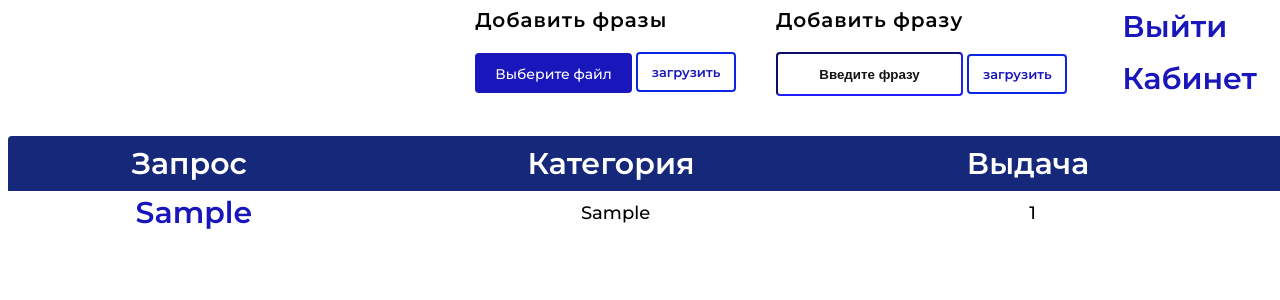
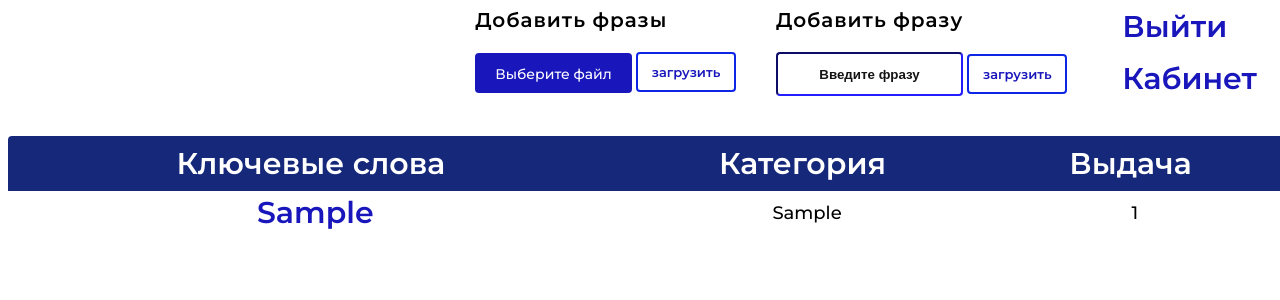
Before and after one commit to seeski/starter, a Django app: page /staff/wb/seo-phrases in a window 1280 px wide; the page is wider, and only the part inside the window is pictured. Shown: the top 300 px of that part. Run offline with Django 4.2, Linux system fonts and the light colour scheme; tables that the repository leaves empty hold one stand-in row (values such as "Sample post"); parts of the project's set-up code (start-up, migrations or seed data) failed here and were passed over.

Commit message:
seo column name changed

```diff
--- a/starter_expert/starter/wb/templates/wb/seo_collector.html
+++ b/starter_expert/starter/wb/templates/wb/seo_collector.html
@@ -33,7 +33,7 @@
 <table>
 <thead>
 <tr>
-    <th scope="col">Запрос</th>
+    <th scope="col">Ключевые слова</th>
     <th scope="col">Категория</th>
     <th scope="col">Выдача</th>
     <th scope="col">Статус</th>
```
